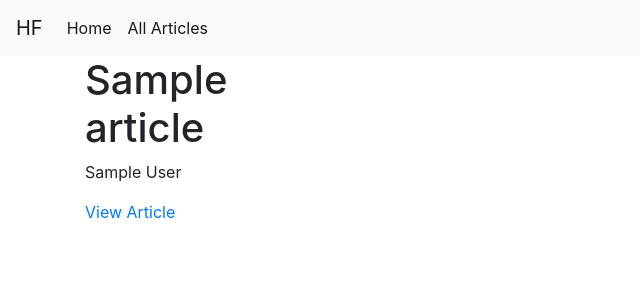
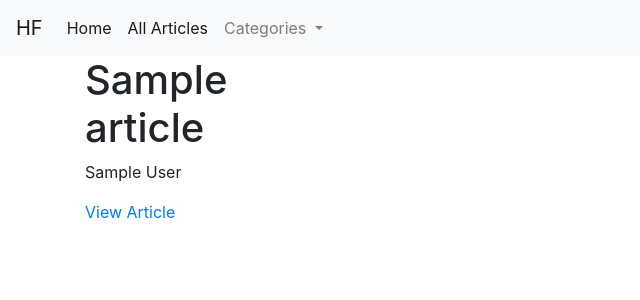
Before and after one commit to JoinCODED/NationalFundCommunity, a Django app: page /articles/ in a window 1280 px wide. Shown: the top 300 px of the page, without its empty margins (0-640 px from the left). Run offline with Django 3.2, Linux system fonts and the light colour scheme; tables that the repository leaves empty hold one stand-in row (values such as "Sample post"); some libraries are stand-ins or nearby versions.

Commit message:
Categories are up and running

```diff
--- a/NFproject/articles/templates/base.html
+++ b/NFproject/articles/templates/base.html
@@ -24,6 +24,24 @@
       <li class="nav-item active">
         <a class="nav-link" href="{% url "all_articles" %}">All Articles <span class="sr-only"></span></a>
       </li>
+
+      <li class="nav-item dropdown">
+      <a class="nav-link dropdown-toggle" href="#" id="navbarDropdown" role="button" data-toggle="dropdown" aria-haspopup="true" aria-expanded="false">
+        Categories
+      </a>
+      <div class="dropdown-menu" aria-labelledby="navbarDropdown">
+        {%for category in categories %}
+        <a class="dropdown-item" href="{%url 'category' category.id%}">{{category.name}}</a>
+        {%endfor%}
+
+
+
+      </div>
+    </li>
+
+
+
+
     </ul>
   </div>
 </nav>
--- a/NFproject/articles/views.py
+++ b/NFproject/articles/views.py
@@ -1,17 +1,18 @@
 from django.shortcuts import render, get_object_or_404
 from .models import Article, Category
-
+def get_categories ():
+    return Category.objects.all()
 def home (request):
     articleList = Article.objects.all().filter(featured=True)
-    return render(request,"home.html",context={'articles':articleList})
+    return render(request,"home.html",context={'articles':articleList,'categories':get_categories()})
 
 def article (request,article_id):
     _article = get_object_or_404(Article, id = article_id)
-    return render(request,"article.html",context={"article": _article})
+    return render(request,"article.html",context={"article": _article,'categories':get_categories()})
 
 def all_articles (request):
     articleList = Article.objects.all()
-    return render(request,"all_Articles.html",context={'articles':articleList})
+    return render(request,"all_Articles.html",context={'articles':articleList,'categories':get_categories()})
 def category (request,category_id):
     _category = get_object_or_404(Category,id=category_id)
-    return render (request,'category.html',context={'category':_category})
+    return render (request,'category.html',context={'category':_category,'categories':get_categories()})
```
